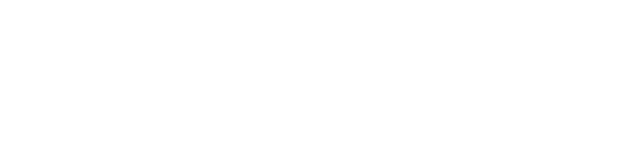
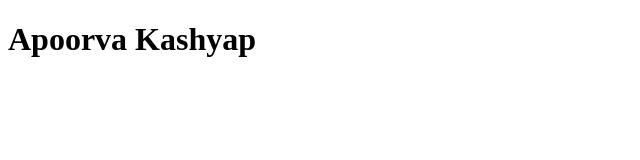
Before and after one commit to thephoenixstudios/thephoenixstudios, a plain HTML site: page Personals/AKashyap.html in a window 1280 px wide. Shown: the whole page, without its empty margins (0-640 px from the left). Drawn offline with Linux system fonts and the light colour scheme.

Commit message:
Few 'Naming' Changes

```diff
--- a/Personals/AKashyap.html
+++ b/Personals/AKashyap.html
@@ -3,4 +3,7 @@
 	<head>
 		<title>Apoorva Kashyap | The Phoenix Studios</title>
 	</head>
+	<body>
+		<h1>Apoorva Kashyap</h1>
+	</body>
 </html>
```
Also changed, not shown: Personals/Aayush.html (+3 -0 lines), Personals/thephoenix.html (+3 -0 lines).
